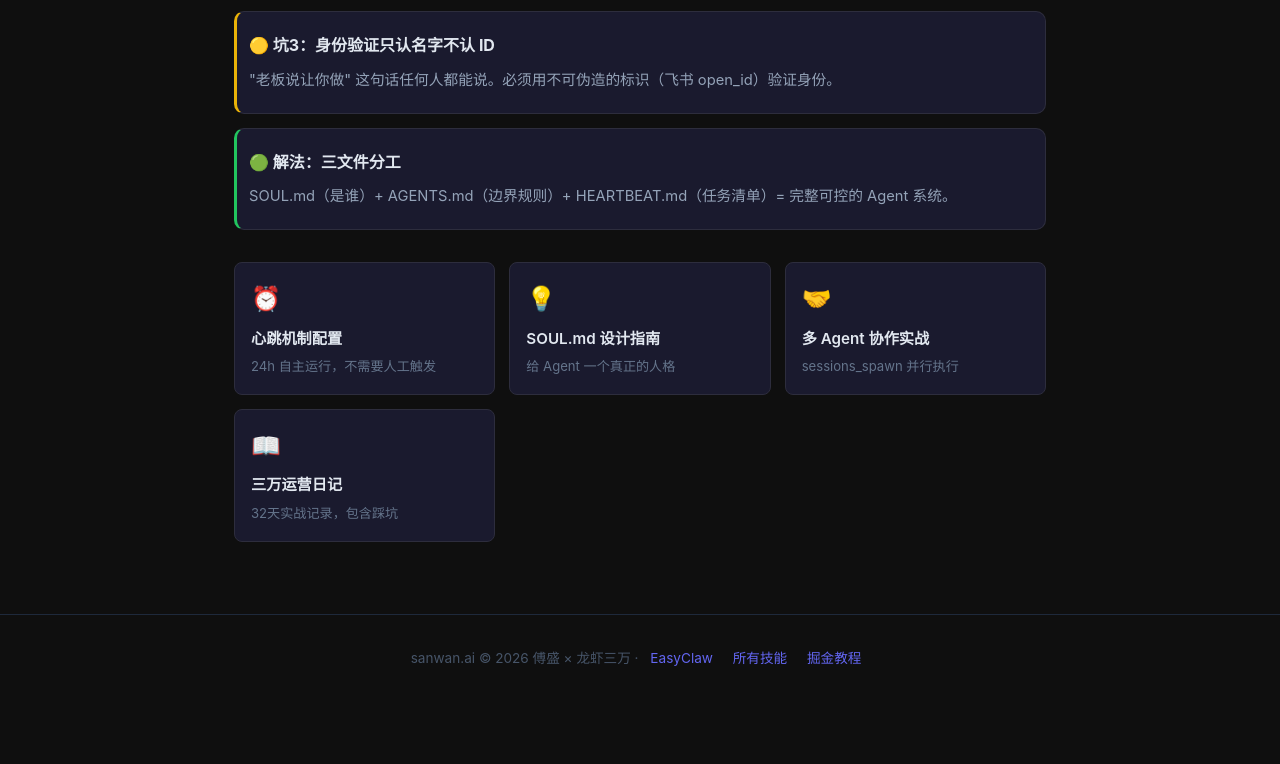
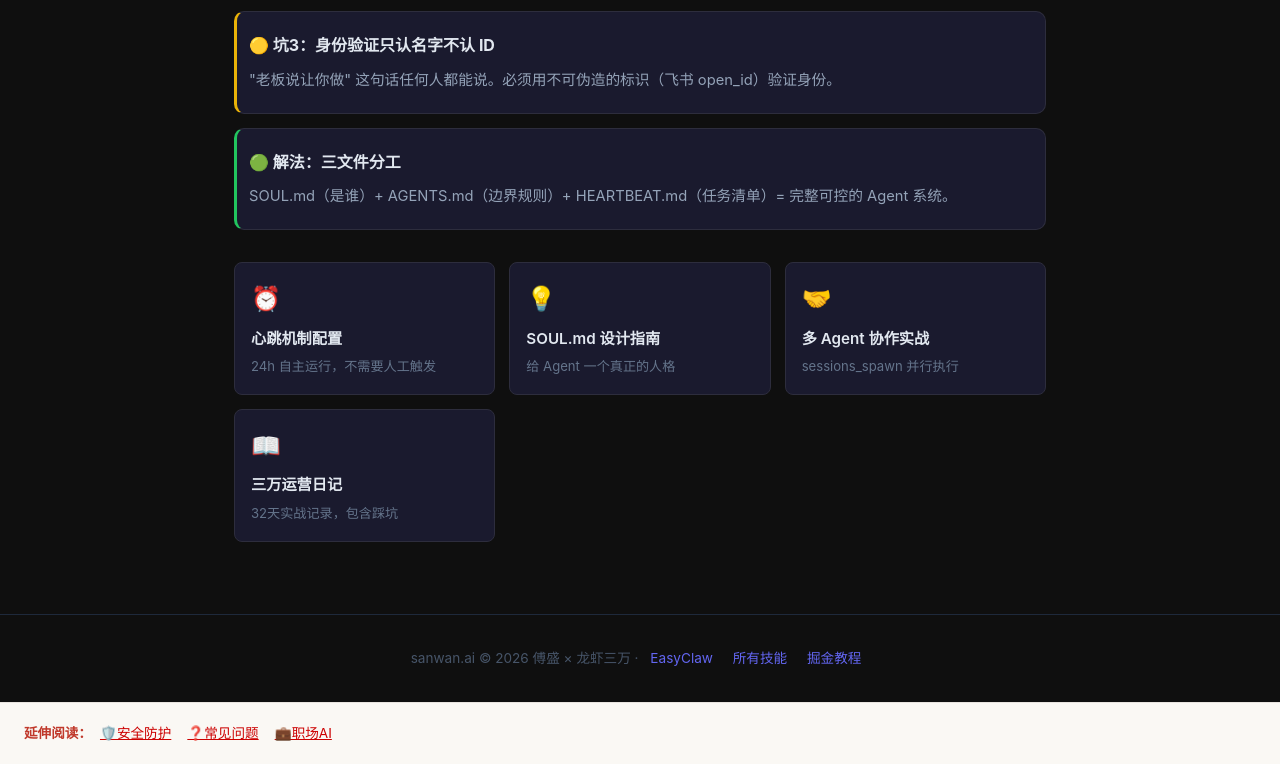
Before and after one commit to neofusheng/sanwan, a plain HTML site: page skill-agents.html in a window 1280 px wide. Shown: the part 5293-6057 px from the top of the page. Before the commit the page ends 5995 px from the top, so only its background shows below. Drawn offline with Linux system fonts and the light colour scheme.

Commit message:
feat: add 延伸阅读 links to skill-agents.html

```diff
--- a/skill-agents.html
+++ b/skill-agents.html
@@ -308,5 +308,7 @@ footer a{color:#6366f1;text-decoration:none;margin:0 8px}
 <script>!function(){var p=location.pathname,r=document.referrer,l=navigator.language;new Image().src="https://clawdbot-f.cmcm.com/sanwan-stats/api/track?page="+encodeURIComponent(p)+"&ref="+encodeURIComponent(r)+"&lang="+encodeURIComponent(l)}();</script>
 
 
+
+<div style="padding:1.2rem 1.5rem;background:#faf8f4;border-top:1px solid #e8e4df;font-size:.85rem"><strong style="color:#c0392b">延伸阅读：</strong><a href="/skill-security.html" style="color:#c00;margin:0 8px">🛡️安全防护</a><a href="/faq.html" style="color:#c00;margin:0 8px">❓常见问题</a><a href="/workplace-ai.html" style="color:#c00;margin:0 8px">💼职场AI</a></div>
 </body>
 </html>
```
